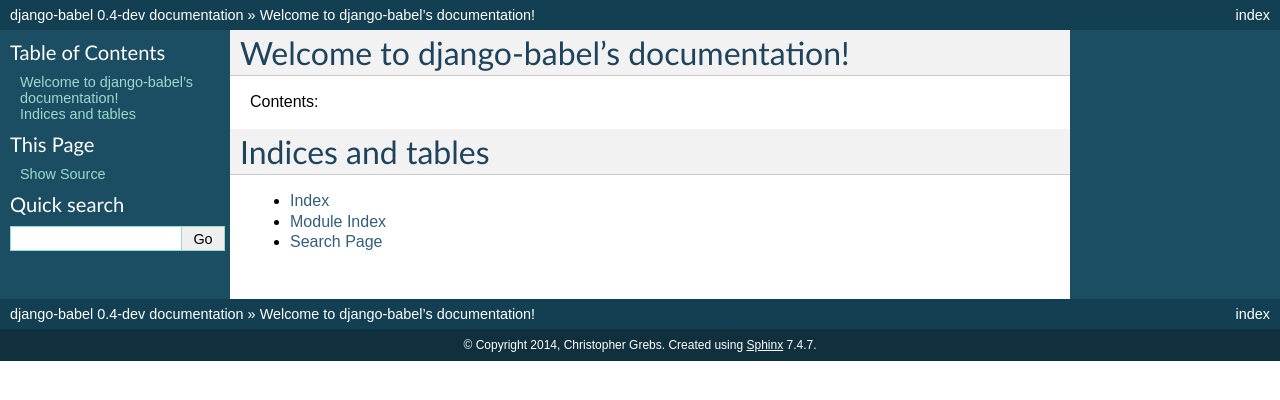
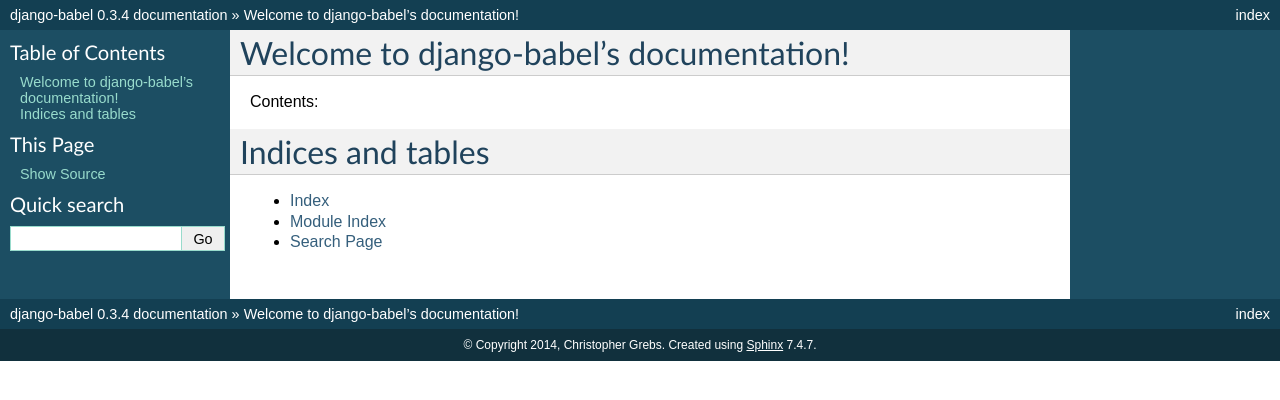
Before and after one commit to python-babel/django-babel, a Sphinx documentation site: the page built from docs/index.rst, in a window 1280 px wide. Shown: the top 400 px of the page. Built offline with Sphinx 7.4.7, drawn with Linux system fonts in a browser that asks for light colours.

Commit message:
Prepare for 0.3.4

```diff
--- a/CHANGELOG.rst
+++ b/CHANGELOG.rst
@@ -6,6 +6,11 @@
 
 .. note:: This version is not yet released and is under active development.
 
+
+0.3.4 - 2014-05-25
+------------------
+
+* Fixed django compatibility
 
 0.3.3 - 2014-04-22
 ------------------
--- a/docs/conf.py
+++ b/docs/conf.py
@@ -54,9 +54,9 @@
 # built documents.
 #
 # The short X.Y version.
-version = '0.4'
+version = '0.3.4'
 # The full version, including alpha/beta/rc tags.
-release = '0.4-dev'
+release = '0.3.4'
 
 # The language for content autogenerated by Sphinx. Refer to documentation
 # for a list of supported languages.
--- a/setup.py
+++ b/setup.py
@@ -54,7 +54,7 @@
     name='django-babel',
     description='Utilities for using Babel in Django',
     long_description=read('README.rst') + u'\n\n' + read('CHANGELOG.rst'),
-    version='0.4-dev',
+    version='0.3.4',
     license='BSD',
     author='Christopher Grebs',
     author_email='cg@webshox.org',
```
